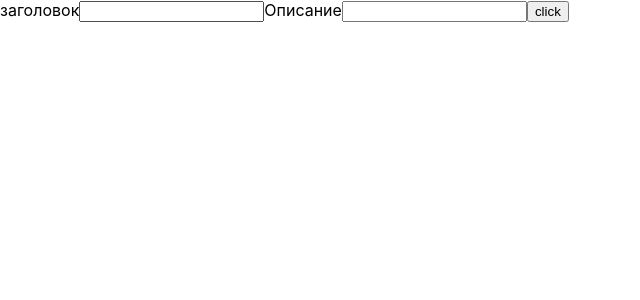
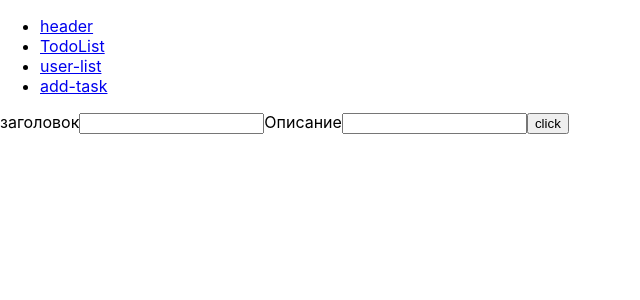
Before and after one commit to Sanjybek/course-react, a React (Create React App) app: page /todo-list in a window 1280 px wide. Shown: the top 300 px of the page, without its empty margins (0-640 px from the left). Built offline with nearby package versions, Linux system fonts and the light colour scheme.

Commit message:
lesson 8 react router

```diff
--- /dev/null
+++ b/src/components/Header/Header.jsx
@@ -0,0 +1,23 @@
+import React from 'react';
+import { Link } from "react-router-dom";
+const Header = () => {
+    return (
+       <ul>
+            <li>
+                <Link to={'/'}> header</Link>
+            </li>
+            <li>
+                <Link to={'/todo-list'}> TodoList</Link>
+            </li>
+            <li>
+                <Link to={'/user-list'}> user-list</Link>
+            </li>
+            <li>
+                <Link to={'/add-task'}> add-task</Link>
+            </li>
+
+       </ul>
+    );
+};
+
+export default Header;
--- a/src/components/TodoList/Components/AddTodo/AddTodo.jsx
+++ b/src/components/TodoList/Components/AddTodo/AddTodo.jsx
@@ -1,5 +1,5 @@
 import { useDispatch } from 'react-redux'
-import { addTodo, editTodo } from '../../../../Store/actions';
+import { addTodo, editTodo } from '../../../../store/actions';
 function AddTodo ({title,desc,setTitle, setDesc,setItem, item, setArr}) {
     console.log(title);
     const dispatch = useDispatch()
--- a/src/components/TodoList/TodoList.jsx
+++ b/src/components/TodoList/TodoList.jsx
@@ -2,7 +2,7 @@ import { useCallback, useState } from "react"
 import List from "./Components/List/List"
 import AddTodo from "./Components/AddTodo/AddTodo"
 import { useDispatch } from 'react-redux'
-import { deleteTodo } from "../../Store/actions"
+import { deleteTodo } from "../../store/actions"
 
 function TodoList () {
   const dispatch = useDispatch()
--- a/src/index.js
+++ b/src/index.js
@@ -5,7 +5,7 @@ import App from './App';
 // import { Provider } from 'react';
 import { Provider } from 'react-redux';
 
-import { store } from './Store/reducer';
+import { store } from './store/reducer';
 const root = ReactDOM.createRoot(document.getElementById('root'));
 root.render(
     <Provider store={store}>
--- /dev/null
+++ b/src/pages/TodoListPage/TodoLIstPage.jsx
@@ -0,0 +1,8 @@
+import React from 'react';
+import TodoList from '../../components/TodoList/TodoList';
+
+const TodoLIstPage = () => {
+    return <TodoList/>
+};
+
+export default TodoLIstPage;
--- /dev/null
+++ b/src/pages/routers.js
@@ -0,0 +1,54 @@
+import React from 'react'
+import styles from "../App.module.css"
+
+import Addtask from "../components/AddTask/AddTask";
+import List from "../components/List/List"
+import UserList from "../components/UserList/UserList"
+import TodoList from "../components/TodoList/TodoList";
+
+import {createBrowserRouter} from "react-router-dom";
+import TodoLIstPage from './TodoListPage/TodoLIstPage';
+import Header from '../components/Header/Header';
+
+
+const router = createBrowserRouter([
+    {
+      path: "/",
+      element: (
+        <>
+          <Header/>
+          <div>Header</div>
+        </>
+      )
+
+    },
+    {
+      path: "/todo-list",
+      element: (
+        <>
+          <Header/>
+          <TodoLIstPage/>
+        </>
+      )
+
+    },
+    {
+      path: "/user-list",
+      element: (
+        <>
+          <Header/>
+          <UserList/>,
+        </>
+      )
+    },
+    {
+      path: "/add-task",
+      element: (
+        <>
+          <Header/>
+          <Addtask/>
+        </>
+      )
+    },
+  ]);
+export default router
```
Also changed, not shown: src/App.jsx (+26 -38 lines).
